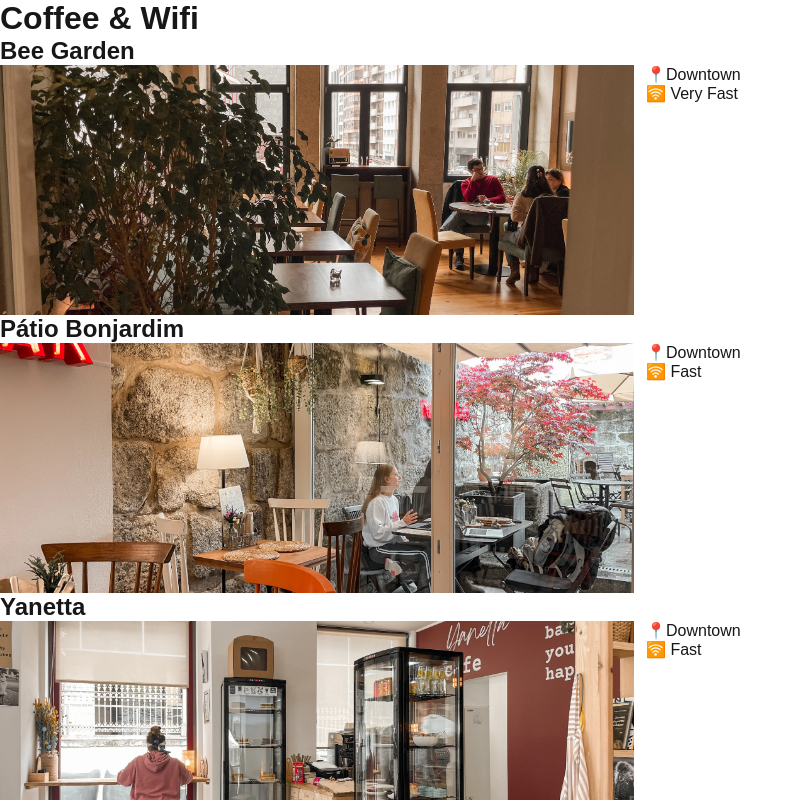
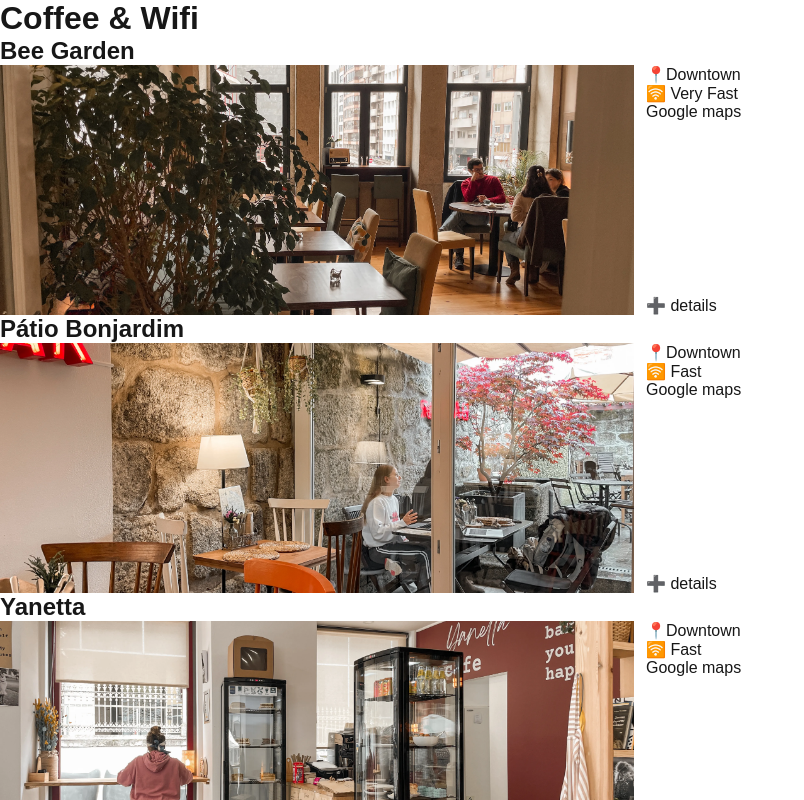
Before and after one commit to inesoaresilva/coffee-wifi, a Next.js app: page / in a window 1280 px wide. Shown: the top 800 px of the page, without its empty margins (0-804 px from the left). Built offline with nearby package versions, Linux system fonts and the light colour scheme.

Commit message:
feat: add a google maps link

```diff
--- a/src/app/page.tsx
+++ b/src/app/page.tsx
@@ -1,6 +1,5 @@
 import cafes from '@/data/cafes.json'
 import CafeCard from '@/components/CafeCard'
-import Link from 'next/link'
 
 export default function Home() {
   return (
@@ -10,11 +9,7 @@
       </header>
       <main>
         {cafes.map((cafe) => {
-          return (
-            <Link href={`/cafes/${cafe.slug}`} key={cafe.slug}>
-              <CafeCard cafe={cafe} />
-            </Link>
-          )
+          return <CafeCard key={cafe.slug} cafe={cafe} />
         })}
       </main>
     </>
--- a/src/components/CafeCard.module.css
+++ b/src/components/CafeCard.module.css
@@ -4,7 +4,8 @@
   grid-template-columns: 1fr 1fr;
   grid-template-areas:
     'header header'
-    'image info';
+    'image info'
+    'image details';
 }
 
 .name {
@@ -13,6 +14,7 @@
 }
 
 .imgWrapper {
+  grid-area: image;
   max-height: 250px;
   aspect-ratio: 2/3;
   width: 100%;
@@ -27,3 +29,8 @@
   grid-area: info;
   text-align: left;
 }
+
+.details {
+  align-self: self-end;
+  grid-area: details;
+}
--- a/src/components/CafeCard.tsx
+++ b/src/components/CafeCard.tsx
@@ -1,13 +1,14 @@
 import styles from './CafeCard.module.css'
 import Image from 'next/image'
 import { Cafe } from '@/types/cafe'
+import Link from 'next/link'
 
 type CafeCardProps = {
   cafe: Cafe
 }
 
 function CafeCard({ cafe }: CafeCardProps) {
-  const { name, images, neighbourhood, wifi } = cafe
+  const { name, images, neighbourhood, wifi, googleMapsUrl } = cafe
 
   return (
     <div className={styles.overview}>
@@ -23,7 +24,13 @@
       <div className={styles.info}>
         <p>📍{neighbourhood}</p>
         <p>🛜 {wifi.speed}</p>
+        <a target="_blank" rel="noopener noreferrer" href={googleMapsUrl}>
+          Google maps
+        </a>
       </div>
+      <Link className={styles.details} href={`/cafes/${cafe.slug}`}>
+        ➕ details
+      </Link>
     </div>
   )
 }
--- a/src/data/cafes.json
+++ b/src/data/cafes.json
@@ -29,6 +29,7 @@
       }
     ],
     "neighbourhood": "Downtown",
+    "googleMapsUrl": "https://maps.app.goo.gl/GAJTTA8SS8jq69tZA",
     "wifi": {
       "speed": "Very Fast",
       "uploadSpeed": "154.5",
@@ -73,6 +74,7 @@
       }
     ],
     "neighbourhood": "Downtown",
+    "googleMapsUrl": "https://maps.app.goo.gl/uavWvkAegdksHYuE6",
     "wifi": {
       "speed": "Fast",
       "uploadSpeed": "54.4",
@@ -119,6 +121,7 @@
       }
     ],
     "neighbourhood": "Downtown",
+    "googleMapsUrl": "https://maps.app.goo.gl/AMRerEBzLJEsEWoc8",
     "wifi": {
       "speed": "Fast",
       "uploadSpeed": "14.0",
@@ -163,6 +166,7 @@
       }
     ],
     "neighbourhood": "Bonfim",
+    "googleMapsUrl": "https://maps.app.goo.gl/BKaU1PS6uSg9BDTn7",
     "wifi": {
       "speed": "Very Fast",
       "uploadSpeed": "106.1",
--- a/src/types/cafe.ts
+++ b/src/types/cafe.ts
@@ -5,6 +5,7 @@
   slug: string
   images: Image[]
   neighbourhood: string
+  googleMapsUrl: string
   wifi: {
     speed: string
     uploadSpeed: string
```
